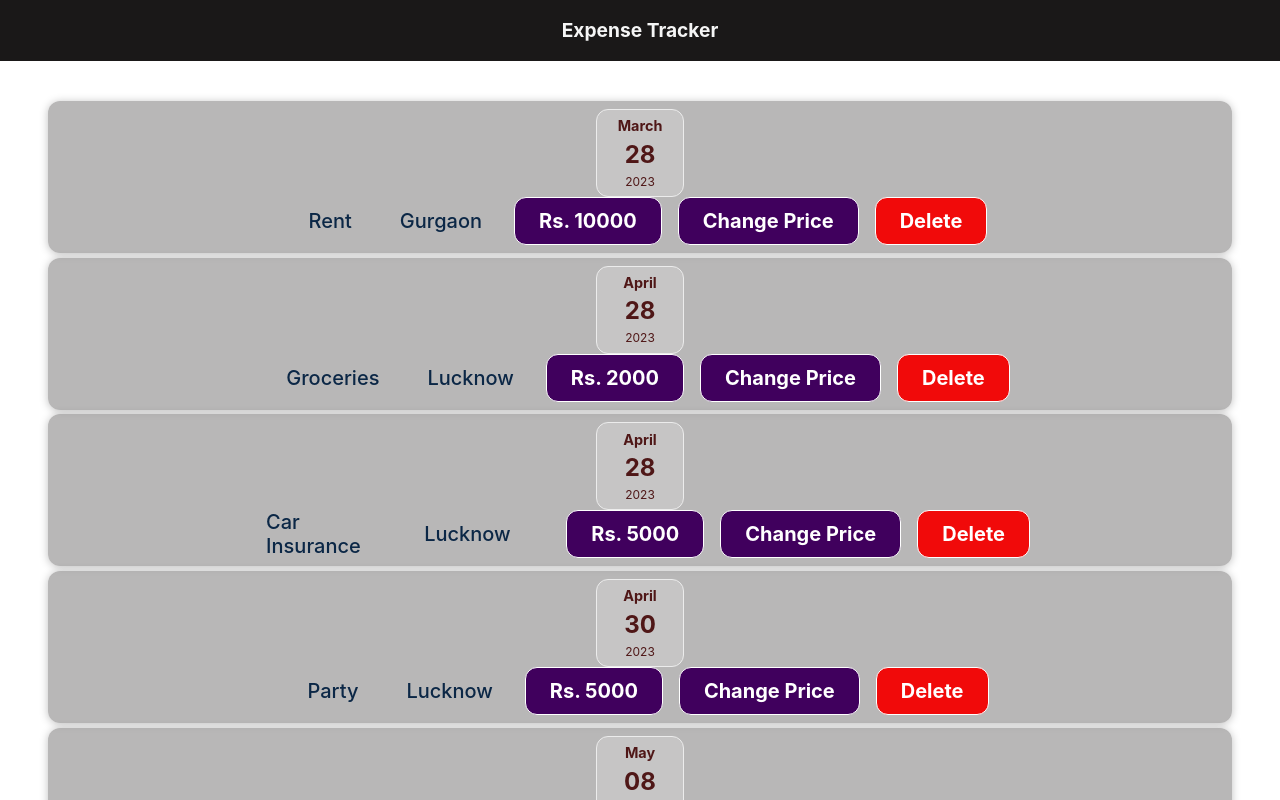
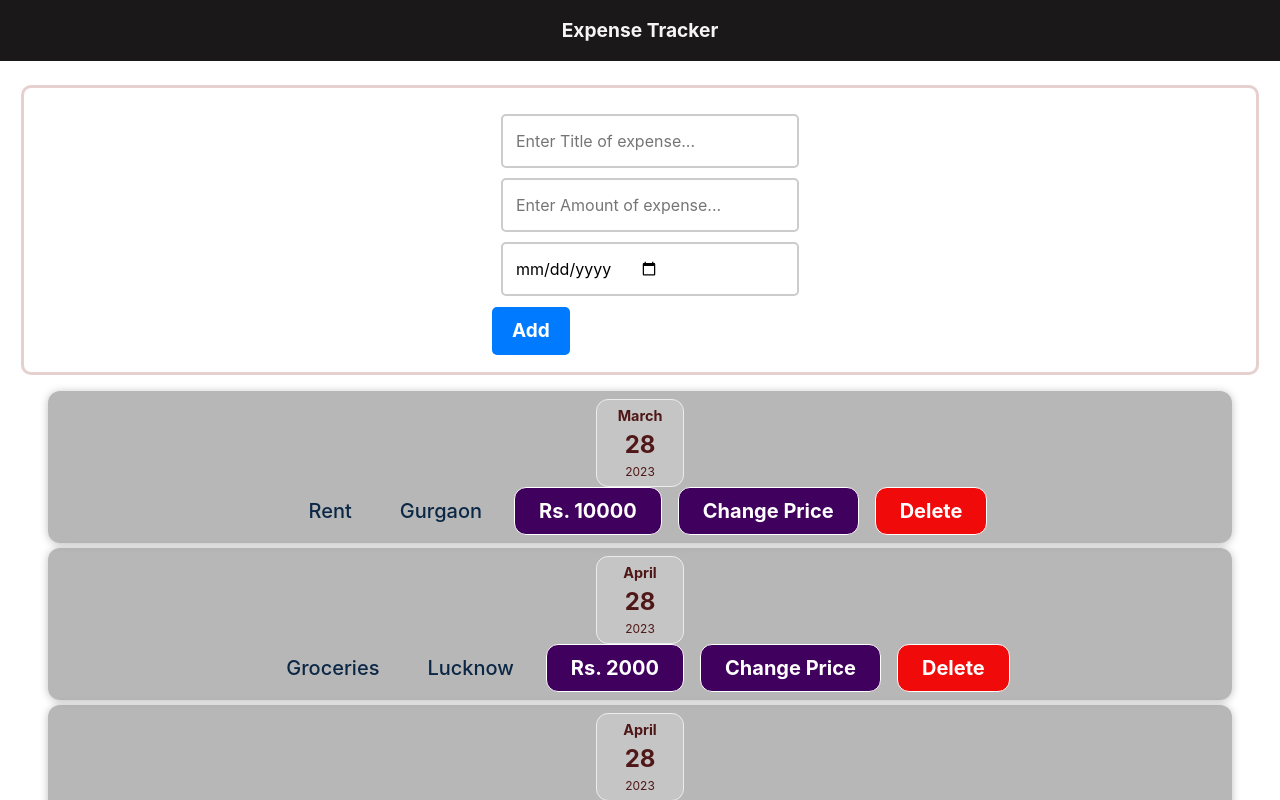
Before and after one commit to Atul9180/React_Expense_Tracker, a React (Create React App) app in the folder expense_tracker/: page / in a window 1280 px wide. Shown: the top 800 px of the page. Built offline with nearby package versions, Linux system fonts and the light colour scheme; the HTML template or start-up script is replaced by a standard one.

Commit message:
Creating your own first Component ExpenseForm

```diff
--- a/expense_tracker/src/App.js
+++ b/expense_tracker/src/App.js
@@ -1,5 +1,6 @@
 import React from "react";
 import ExpenseList from "./components/Expenses/ExpenseList";
+import ExpenseForm from "./components/Expenses/ExpenseForm";
 
 const App = () => {
   return (
@@ -8,6 +9,7 @@ const App = () => {
       <br />
 
       <div className="expenses">
+        <ExpenseForm />
         <ExpenseList />
       </div>
     </div>
--- /dev/null
+++ b/expense_tracker/src/components/Expenses/ExpenseForm.css
@@ -0,0 +1,54 @@
+.expenseForm {
+  border: 0.2rem solid #dbb8b8ad;
+  border-radius: 10px;
+  padding: 1rem;
+  display: flex;
+  flex-direction: column;
+  align-items: center;
+  justify-content: center;
+  margin: 0 1.3rem;
+  min-width: fit-content;
+}
+
+.input-group {
+  margin: 10px;
+}
+
+input[type="text"],
+input[type="date"] {
+  padding: 13px;
+  border: 2px solid #ccc;
+  border-radius: 5px;
+  font-size: 16px;
+}
+
+button {
+  background-color: #007bff;
+  color: #fff;
+  padding: 10px 20px;
+  border: none;
+  border-radius: 5px;
+  cursor: pointer;
+  font-size: 19px;
+  font-weight: bolder;
+  margin: 1px;
+}
+
+.error {
+  color: red;
+  margin-top: 10px;
+}
+
+/* @media (min-width: 501px) {
+  .input-group {
+    display: flex;
+    align-items: center;
+  }
+
+  input[type="text"],
+  input[type="date"],
+  button {
+    flex: 1;
+    margin: 0 5px;
+  }
+} */
--- /dev/null
+++ b/expense_tracker/src/components/Expenses/ExpenseForm.js
@@ -0,0 +1,79 @@
+import React, { useState } from "react";
+import "./ExpenseForm.css";
+
+const ExpenseForm = () => {
+  const [formData, setFormData] = useState({
+    expenseTitle: "",
+    expenseAmount: "",
+    expenseDate: "",
+  });
+  const [error, setError] = useState("");
+
+  const handleInputChange = (e) => {
+    const { name, value } = e.target;
+    setFormData({ ...formData, [name]: value });
+  };
+
+  const handleSubmit = (e) => {
+    e.preventDefault();
+
+    if (
+      !formData.expenseTitle ||
+      !formData.expenseAmount ||
+      !formData.expenseDate
+    ) {
+      setError("All fields are required");
+      return;
+    }
+
+    const expenseData = { ...formData };
+    console.log(expenseData);
+
+    setFormData({
+      expenseTitle: "",
+      expenseAmount: "",
+      expenseDate: "",
+    });
+    setError("");
+  };
+
+  return (
+    <div className="expenseForm">
+      <form onSubmit={handleSubmit}>
+        <input
+          type="text"
+          name="expenseTitle"
+          placeholder="Enter Title of expense..."
+          value={formData.expenseTitle}
+          onChange={handleInputChange}
+          required
+          className="input-group"
+        />
+
+        <input
+          type="text"
+          name="expenseAmount"
+          placeholder="Enter Amount of expense..."
+          value={formData.expenseAmount}
+          onChange={handleInputChange}
+          required
+          className="input-group"
+        />
+
+        <input
+          type="date"
+          name="expenseDate"
+          value={formData.expenseDate}
+          onChange={handleInputChange}
+          required
+          className="input-group"
+        />
+
+        <button type="submit">Add</button>
+        {error && <p className="error">{error}</p>}
+      </form>
+    </div>
+  );
+};
+
+export default ExpenseForm;
```
